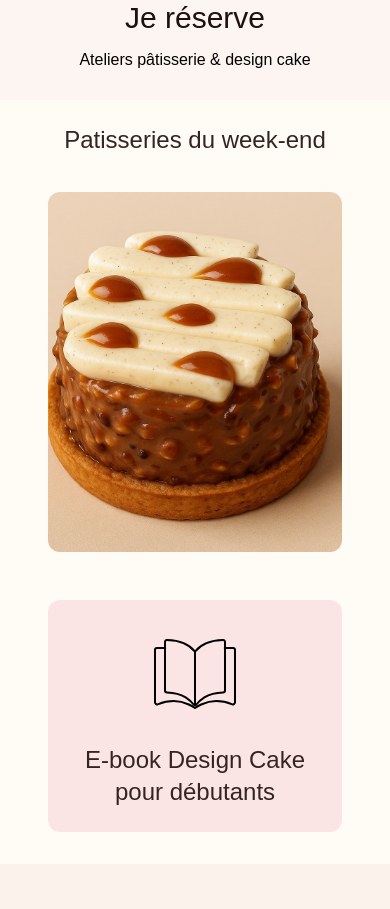
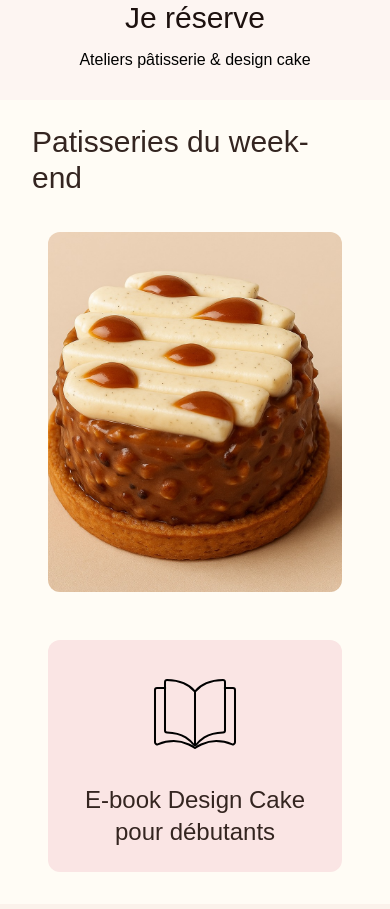
Before and after one commit to dhiachini/Ms-cake, a React (Vite) app: page / in a window 390 px wide. Shown: the part 940-1849 px from the top of the page. Built offline with nearby package versions, Linux system fonts and the light colour scheme.

Commit message:
design mobile fixes spaces

```diff
--- a/src/components/WeekendCarousel.tsx
+++ b/src/components/WeekendCarousel.tsx
@@ -24,10 +24,12 @@ function WeekendCarousel() {
   return (
     <div className="w-full mt-27 md:mt-35">
       {/* Titre centré */}
-      <div className="w-full flex justify-center">
-        <span className="text-2xl md:text-5xl text-[#342520]">
-          Patisseries du week-end
-        </span>
+      <div className="w-full mt-10 md:mt-36">
+        <div className="w-full flex justify-center">
+          <span className="text-3xl md:text-5xl text-[#342520]">
+            Patisseries du week-end
+          </span>
+        </div>
       </div>
 
       {/* Mobile carousel */}
```
